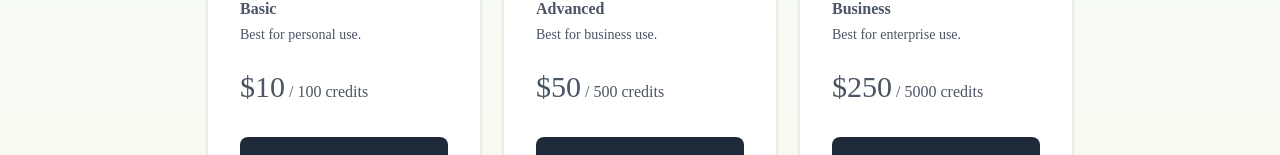
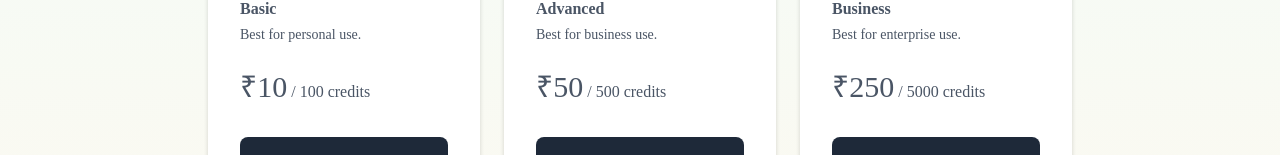
Before and after one commit to SouvikBuilds/text-to-image-generator-frontend, a React (Vite) app: page /buy-credit in a window 1280 px wide. Shown: the part 375-530 px from the top of the page. Built offline with nearby package versions, Linux system fonts and the light colour scheme; no server answers.

Commit message:
BuyCredit Updated

```diff
--- a/src/pages/BuyCredit.jsx
+++ b/src/pages/BuyCredit.jsx
@@ -47,8 +47,10 @@ const BuyCredit = () => {
             navigate("/");
           }
         } catch (error) {
-          console.error('Payment verification failed:', error);
-          toast.error(error.response?.data?.message || 'Payment verification failed');
+          console.error("Payment verification failed:", error);
+          toast.error(
+            error.response?.data?.message || "Payment verification failed"
+          );
         }
       },
     };
@@ -128,7 +130,7 @@ const BuyCredit = () => {
               <p className="mt-3 mb-1 font-semibold">{item.id}</p>
               <p className="text-sm ">{item.desc}</p>
               <p className="mt-6">
-                <span className="text-3xl font-medium">${item.price}</span> /{" "}
+                <span className="text-3xl font-medium">₹{item.price}</span> /{" "}
                 {item.credits} credits
               </p>
 
```
